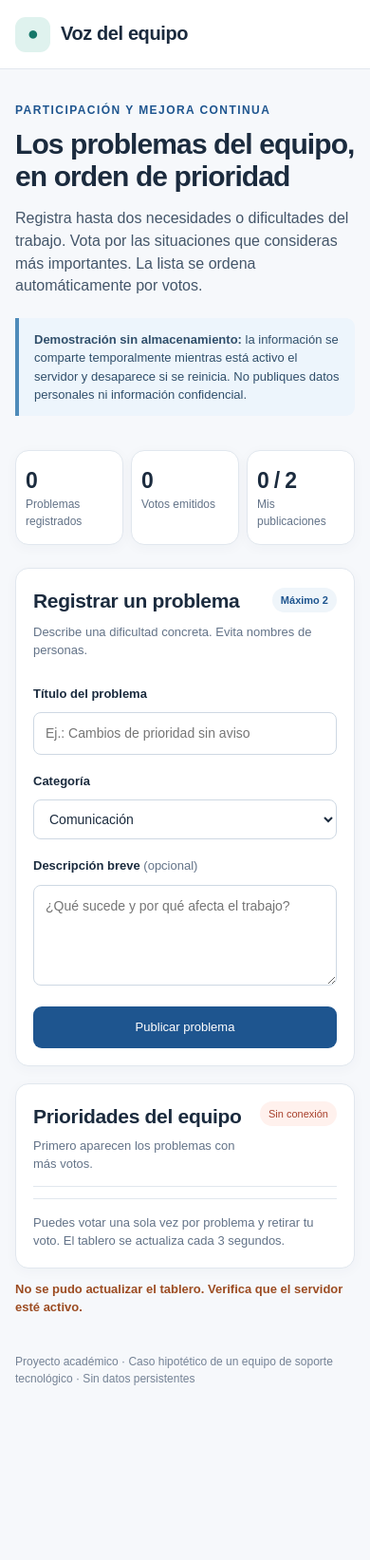
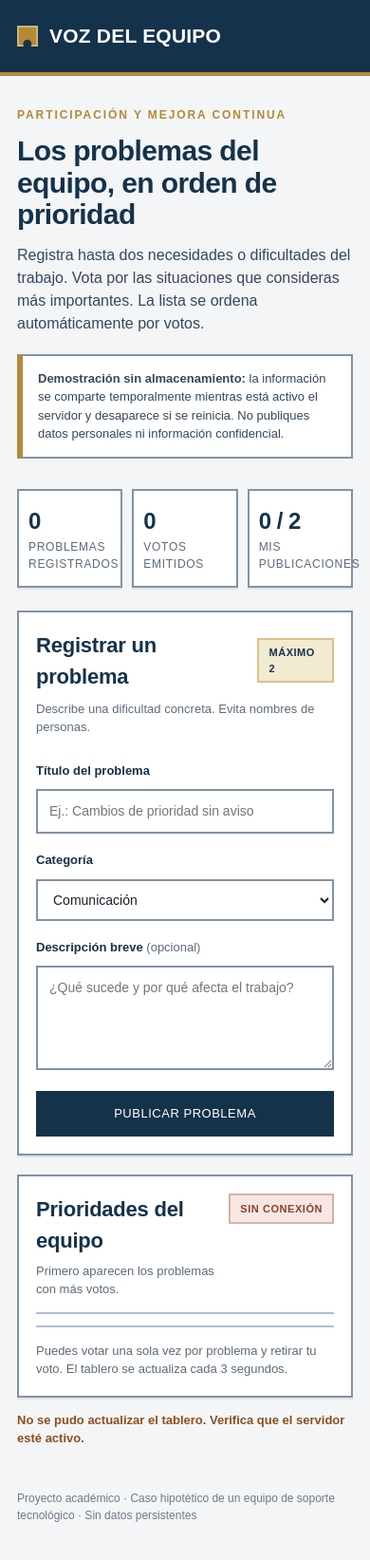
Before and after one commit to Stolaraga/tablero-prioridades-colaboradores, a website: page public/index.html in a window 390 px wide. Shown: the whole page at 95% size. Before the commit the page ends 1498 px from the top, so only its background shows below. Drawn offline with Linux system fonts and the light colour scheme; no server answers.

Commit message:
Update styles.css
Se cambio el estilo para ser más ejecutivo

```diff
--- a/public/styles.css
+++ b/public/styles.css
@@ -1,58 +1,424 @@
-:root { color-scheme: light; --ink:#1b2b3e; --muted:#637388; --line:#e1e7ee; --blue:#1e558f; --pale:#eff5fa; --background:#f6f8fb; --teal:#167769; }
-* { box-sizing:border-box; }
-body { margin:0; background:var(--background); color:var(--ink); font-family:Arial,Helvetica,sans-serif; line-height:1.48; }
-.wrap { width:min(1140px,calc(100% - 32px)); margin-inline:auto; }
-.topbar { background:#fff; border-bottom:1px solid var(--line); }
-.topbar-content { display:flex; justify-content:space-between; align-items:center; min-height:72px; gap:14px; }
-.brand { display:flex; align-items:center; gap:11px; font-weight:800; letter-spacing:-.02em; font-size:20px; }
-.brand-icon { background:#dff2ee; border-radius:11px; color:var(--teal); width:37px; height:37px; display:grid; place-items:center; }
-.header-tag { font-size:12px; color:var(--muted); }
-.hero { padding:46px 0 24px; max-width:850px; }
-.eyebrow { color:var(--blue); font-size:12px; letter-spacing:.12em; font-weight:bold; }
-h1 { font-size:clamp(30px,4vw,43px); letter-spacing:-.03em; margin:8px 0 12px; line-height:1.13; }
-.hero>p { color:#44566a; font-size:16px; }
-.notice { border-left:4px solid #4e8bb9; background:#edf5fc; color:#304f6b; padding:13px 16px; border-radius:0 9px 9px 0; font-size:13px; margin-top:22px; }
-.metrics { display:grid; grid-template-columns:repeat(3,minmax(0,1fr)); gap:14px; margin:12px 0 24px; }
-.metric,.panel { border:1px solid var(--line); border-radius:14px; background:#fff; box-shadow:0 3px 14px rgba(25,48,77,.035); }
-.metric { display:flex; flex-direction:column; padding:18px 23px; }
-.metric-value { font-size:29px; font-weight:750; letter-spacing:-.03em; }
-.metric-label { font-size:12px; color:var(--muted); }
-.layout { display:grid; grid-template-columns:minmax(280px,360px) minmax(0,1fr); gap:18px; align-items:start; }
-.panel { padding:25px; }
-.panel-heading { display:flex; align-items:center; justify-content:space-between; gap:12px; }
-h2 { margin:0; font-size:21px; letter-spacing:-.015em; }
-.muted,.helper { color:var(--muted); font-size:13px; margin:8px 0 19px; }
-.chip { font-size:11px; color:var(--blue); background:var(--pale); padding:5px 9px; border-radius:20px; font-weight:bold; }
-form { display:flex; flex-direction:column; gap:10px; }
-label { font-weight:700; font-size:13px; margin-top:8px; }
-.optional { font-weight:400; color:var(--muted); }
-input,select,textarea { width:100%; border:1px solid #ced8e3; border-radius:8px; padding:11px 12px; font:inherit; font-size:14px; background:white; color:var(--ink); }
-textarea { resize:vertical; }
-input:focus,select:focus,textarea:focus,button:focus-visible { outline:3px solid #beddf4; outline-offset:1px; }
-.btn { cursor:pointer; border-radius:9px; font-weight:700; border:1px solid transparent; font:inherit; font-size:13px; padding:11px 14px; }
-.btn-primary { background:var(--blue); color:white; margin-top:12px; }
-.btn-primary:hover:not(:disabled) { background:#163f6b; }
-.btn:disabled { opacity:.58; cursor:not-allowed; }
-.ranking-head { align-items:start; border-bottom:1px solid var(--line); padding-bottom:14px; }
-.ranking-head .muted { margin:6px 0 0; }
-.status { font-size:11px; padding:5px 9px; white-space:nowrap; border-radius:30px; background:#e8f6f1; color:#276d55; }
-.status.offline { background:#fff1ed; color:#a7402c; }
-.problem-list { padding-top:4px; }
-.problem { padding:17px 0; border-bottom:1px solid var(--line); display:grid; grid-template-columns:38px minmax(0,1fr) auto; gap:12px; }
-.problem:last-child { border-bottom:0; }
-.position { display:flex; align-items:center; justify-content:center; background:#f0f4f8; border-radius:9px; height:34px; font-weight:700; font-size:14px; }
-.problem h3 { margin:0 0 4px; font-size:16px; line-height:1.35; overflow-wrap:anywhere; }
-.tag { display:inline-block; color:#426680; background:#edf3f8; font-size:11px; border-radius:5px; padding:2px 6px; margin-top:5px; }
-.description { color:var(--muted); font-size:13px; white-space:pre-wrap; overflow-wrap:anywhere; margin:9px 0 0; }
-.vote-area { display:flex; flex-direction:column; align-items:center; gap:6px; min-width:88px; }
-.count { font-weight:bold; font-size:19px; }
-.vote-text { font-size:11px; color:var(--muted); margin-top:-5px; }
-.vote-button { padding:7px 9px; font-size:12px; border-radius:8px; color:var(--blue); background:#f1f7fd; border:1px solid #c7dceb; cursor:pointer; }
-.vote-button.active { background:#e2f4ed; color:#176f56; border-color:#b2ddcb; }
-.vote-button:disabled { opacity:.5; cursor:wait; }
-.empty { text-align:center; padding:48px 10px; color:var(--muted); }
-.footer-note { margin-bottom:0; border-top:1px solid var(--line); padding-top:15px; }
-.feedback { min-height:24px; margin:12px 0; font-size:13px; font-weight:600; color:#9c4c22; }
-.footer { padding:28px 0 36px; color:#748295; font-size:12px; }
-@media(max-width:780px) { .layout { grid-template-columns:1fr; } .hero { padding-top:30px; } .header-tag { display:none; } }
-@media(max-width:520px) { .metrics { gap:8px; } .metric { padding:14px 10px; } .metric-value { font-size:23px; } .panel { padding:18px; } .problem { grid-template-columns:28px minmax(0,1fr); } .vote-area { grid-column:2; flex-direction:row; justify-content:start; } }
+:root {
+  color-scheme: light;
+  --ink: #17212b;
+  --text: #243444;
+  --muted: #5c6b7a;
+  --line: #aebdcb;
+  --line-strong: #7f93a7;
+  --navy: #15324b;
+  --navy-2: #234966;
+  --slate: #e9eef3;
+  --background: #f3f5f7;
+  --white: #ffffff;
+  --gold: #b38a36;
+  --gold-soft: #f3ead2;
+  --success-bg: #e6f0ea;
+  --success-ink: #24553a;
+  --danger-bg: #f7e7e2;
+  --danger-ink: #8d3f2d;
+}
+
+* { box-sizing: border-box; }
+
+body {
+  margin: 0;
+  background: var(--background);
+  color: var(--text);
+  font-family: Arial, Helvetica, sans-serif;
+  line-height: 1.5;
+}
+
+.wrap {
+  width: min(1180px, calc(100% - 36px));
+  margin-inline: auto;
+}
+
+.topbar {
+  background: var(--navy);
+  border-bottom: 4px solid var(--gold);
+}
+
+.topbar-content {
+  display: flex;
+  justify-content: space-between;
+  align-items: center;
+  min-height: 76px;
+  gap: 14px;
+}
+
+.brand {
+  display: flex;
+  align-items: center;
+  gap: 12px;
+  font-weight: 800;
+  letter-spacing: .01em;
+  font-size: 21px;
+  color: var(--white);
+  text-transform: uppercase;
+}
+
+.brand-icon {
+  background: var(--gold);
+  color: var(--navy);
+  width: 22px;
+  height: 22px;
+  display: inline-grid;
+  place-items: center;
+  border: 2px solid rgba(255,255,255,.35);
+}
+
+.header-tag {
+  font-size: 12px;
+  color: #d8e2ea;
+  text-transform: uppercase;
+  letter-spacing: .08em;
+}
+
+.hero {
+  padding: 34px 0 18px;
+  max-width: 900px;
+}
+
+.eyebrow {
+  color: var(--gold);
+  font-size: 12px;
+  letter-spacing: .16em;
+  font-weight: 700;
+  text-transform: uppercase;
+}
+
+h1 {
+  font-size: clamp(30px, 4vw, 42px);
+  letter-spacing: -.02em;
+  margin: 10px 0 14px;
+  line-height: 1.12;
+  color: var(--navy);
+}
+
+.hero > p {
+  color: #33485d;
+  font-size: 16px;
+  margin: 0;
+}
+
+.notice {
+  border: 2px solid var(--line-strong);
+  border-left: 6px solid var(--gold);
+  background: var(--white);
+  color: #33485d;
+  padding: 14px 16px;
+  font-size: 13px;
+  margin-top: 20px;
+}
+
+.metrics {
+  display: grid;
+  grid-template-columns: repeat(3, minmax(0, 1fr));
+  gap: 16px;
+  margin: 14px 0 24px;
+}
+
+.metric,
+.panel {
+  border: 2px solid var(--line-strong);
+  background: var(--white);
+  box-shadow: 0 2px 0 rgba(21, 50, 75, .08);
+}
+
+.metric {
+  display: flex;
+  flex-direction: column;
+  padding: 18px 22px;
+}
+
+.metric-value {
+  font-size: 31px;
+  font-weight: 800;
+  color: var(--navy);
+  letter-spacing: -.02em;
+}
+
+.metric-label {
+  font-size: 12px;
+  color: var(--muted);
+  text-transform: uppercase;
+  letter-spacing: .06em;
+}
+
+.layout {
+  display: grid;
+  grid-template-columns: minmax(290px, 380px) minmax(0, 1fr);
+  gap: 20px;
+  align-items: start;
+}
+
+.panel {
+  padding: 24px;
+}
+
+.panel-heading {
+  display: flex;
+  align-items: center;
+  justify-content: space-between;
+  gap: 12px;
+}
+
+h2 {
+  margin: 0;
+  font-size: 22px;
+  color: var(--navy);
+  letter-spacing: -.01em;
+}
+
+.muted,
+.helper {
+  color: var(--muted);
+  font-size: 13px;
+  margin: 8px 0 18px;
+}
+
+.chip {
+  font-size: 11px;
+  color: var(--navy);
+  background: var(--gold-soft);
+  border: 2px solid #dcc28a;
+  padding: 5px 10px;
+  font-weight: 700;
+  text-transform: uppercase;
+  letter-spacing: .05em;
+}
+
+form {
+  display: flex;
+  flex-direction: column;
+  gap: 10px;
+}
+
+label {
+  font-weight: 700;
+  font-size: 13px;
+  margin-top: 8px;
+  color: var(--navy);
+}
+
+.optional {
+  font-weight: 400;
+  color: var(--muted);
+}
+
+input,
+select,
+textarea {
+  width: 100%;
+  border: 2px solid var(--line-strong);
+  padding: 11px 12px;
+  font: inherit;
+  font-size: 14px;
+  background: var(--white);
+  color: var(--ink);
+}
+
+textarea { resize: vertical; }
+
+input:focus,
+select:focus,
+textarea:focus,
+button:focus-visible {
+  outline: 3px solid #b7c9d8;
+  outline-offset: 1px;
+}
+
+.btn {
+  cursor: pointer;
+  font-weight: 700;
+  border: 2px solid transparent;
+  font: inherit;
+  font-size: 13px;
+  padding: 12px 14px;
+  text-transform: uppercase;
+  letter-spacing: .04em;
+}
+
+.btn-primary {
+  background: var(--navy);
+  color: var(--white);
+  margin-top: 12px;
+  border-color: var(--navy);
+}
+
+.btn-primary:hover:not(:disabled) {
+  background: var(--navy-2);
+  border-color: var(--navy-2);
+}
+
+.btn:disabled {
+  opacity: .58;
+  cursor: not-allowed;
+}
+
+.ranking-head {
+  align-items: start;
+  border-bottom: 2px solid var(--line);
+  padding-bottom: 14px;
+}
+
+.ranking-head .muted { margin: 6px 0 0; }
+
+.status {
+  font-size: 11px;
+  padding: 6px 10px;
+  white-space: nowrap;
+  border: 2px solid #afc8b9;
+  background: var(--success-bg);
+  color: var(--success-ink);
+  text-transform: uppercase;
+  font-weight: 700;
+  letter-spacing: .05em;
+}
+
+.status.offline {
+  background: var(--danger-bg);
+  color: var(--danger-ink);
+  border-color: #d7b2a6;
+}
+
+.problem-list { padding-top: 4px; }
+
+.problem {
+  padding: 18px 0;
+  border-bottom: 2px solid var(--line);
+  display: grid;
+  grid-template-columns: 42px minmax(0, 1fr) auto;
+  gap: 14px;
+}
+
+.problem:last-child { border-bottom: 0; }
+
+.position {
+  display: flex;
+  align-items: center;
+  justify-content: center;
+  background: var(--slate);
+  border: 2px solid var(--line-strong);
+  height: 38px;
+  font-weight: 800;
+  font-size: 14px;
+  color: var(--navy);
+}
+
+.problem h3 {
+  margin: 0 0 4px;
+  font-size: 16px;
+  line-height: 1.35;
+  overflow-wrap: anywhere;
+  color: var(--navy);
+}
+
+.tag {
+  display: inline-block;
+  color: var(--navy);
+  background: var(--gold-soft);
+  border: 1px solid #d7c08c;
+  font-size: 11px;
+  padding: 3px 7px;
+  margin-top: 6px;
+  text-transform: uppercase;
+  letter-spacing: .04em;
+}
+
+.description {
+  color: var(--muted);
+  font-size: 13px;
+  white-space: pre-wrap;
+  overflow-wrap: anywhere;
+  margin: 10px 0 0;
+}
+
+.vote-area {
+  display: flex;
+  flex-direction: column;
+  align-items: center;
+  gap: 6px;
+  min-width: 100px;
+}
+
+.count {
+  font-weight: 800;
+  font-size: 21px;
+  color: var(--navy);
+}
+
+.vote-text {
+  font-size: 11px;
+  color: var(--muted);
+  margin-top: -5px;
+  text-transform: uppercase;
+  letter-spacing: .05em;
+}
+
+.vote-button {
+  padding: 8px 10px;
+  font-size: 12px;
+  color: var(--navy);
+  background: var(--white);
+  border: 2px solid var(--line-strong);
+  cursor: pointer;
+  text-transform: uppercase;
+  font-weight: 700;
+  letter-spacing: .04em;
+}
+
+.vote-button.active {
+  background: var(--navy);
+  color: var(--white);
+  border-color: var(--navy);
+}
+
+.vote-button:disabled {
+  opacity: .5;
+  cursor: wait;
+}
+
+.empty {
+  text-align: center;
+  padding: 48px 10px;
+  color: var(--muted);
+  border: 2px dashed var(--line);
+  background: #fafbfc;
+}
+
+.footer-note {
+  margin-bottom: 0;
+  border-top: 2px solid var(--line);
+  padding-top: 15px;
+}
+
+.feedback {
+  min-height: 24px;
+  margin: 14px 0;
+  font-size: 13px;
+  font-weight: 700;
+  color: #8d4f1d;
+}
+
+.footer {
+  padding: 28px 0 38px;
+  color: #6d7b89;
+  font-size: 12px;
+  border-top: 2px solid transparent;
+}
+
+@media (max-width: 780px) {
+  .layout { grid-template-columns: 1fr; }
+  .hero { padding-top: 28px; }
+  .header-tag { display: none; }
+}
+
+@media (max-width: 520px) {
+  .metrics { gap: 10px; }
+  .metric { padding: 14px 10px; }
+  .metric-value { font-size: 24px; }
+  .panel { padding: 18px; }
+  .problem { grid-template-columns: 30px minmax(0, 1fr); }
+  .vote-area { grid-column: 2; flex-direction: row; justify-content: start; }
+}
```
